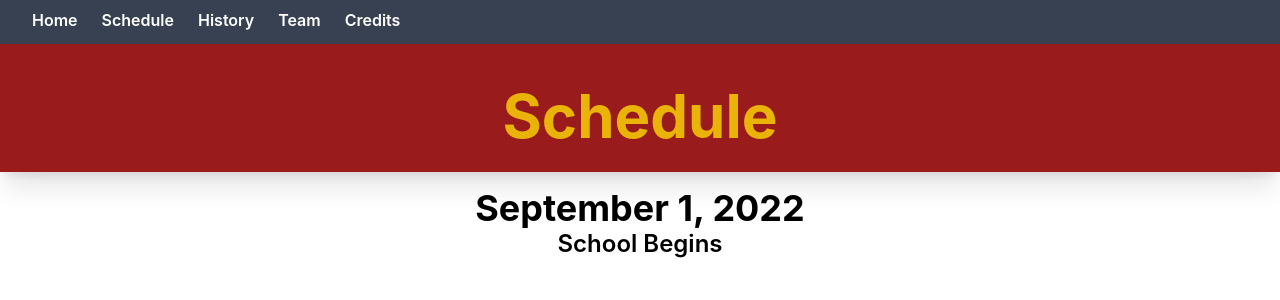
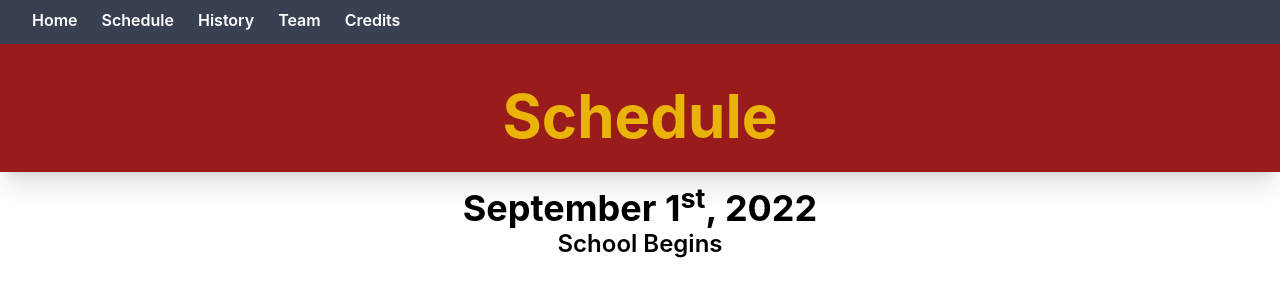
Before and after one commit to NHSCPC/nhscpc-new-website, a Next.js app: page /schedule in a window 1280 px wide. Shown: the top 300 px of the page. Built offline with nearby package versions, Linux system fonts and the light colour scheme.

Commit message:
Removed unused css files and imports

```diff
--- a/pages/schedule.tsx
+++ b/pages/schedule.tsx
@@ -25,7 +25,7 @@ const Schedule: NextPage = () => {
 						<div key={content.key}>
 							<article>
 								<h1 className="text-center font-bold text-4xl">
-									{content.month} {content.day}, {content.year}
+									{content.month} {content.day}<sup>{content.ss}</sup>, {content.year}
 								</h1>
 								<p className="text-center font-semibold text-2xl">
 									{content.summary}
--- a/src/Schedule.ts
+++ b/src/Schedule.ts
@@ -3,6 +3,7 @@ const ScheduleData =
 	{
 		month: "September",
 		day: "1",
+		ss: "st",
 		year: "2022",
 		summary: "School Begins",
 		key: "S1",
```
